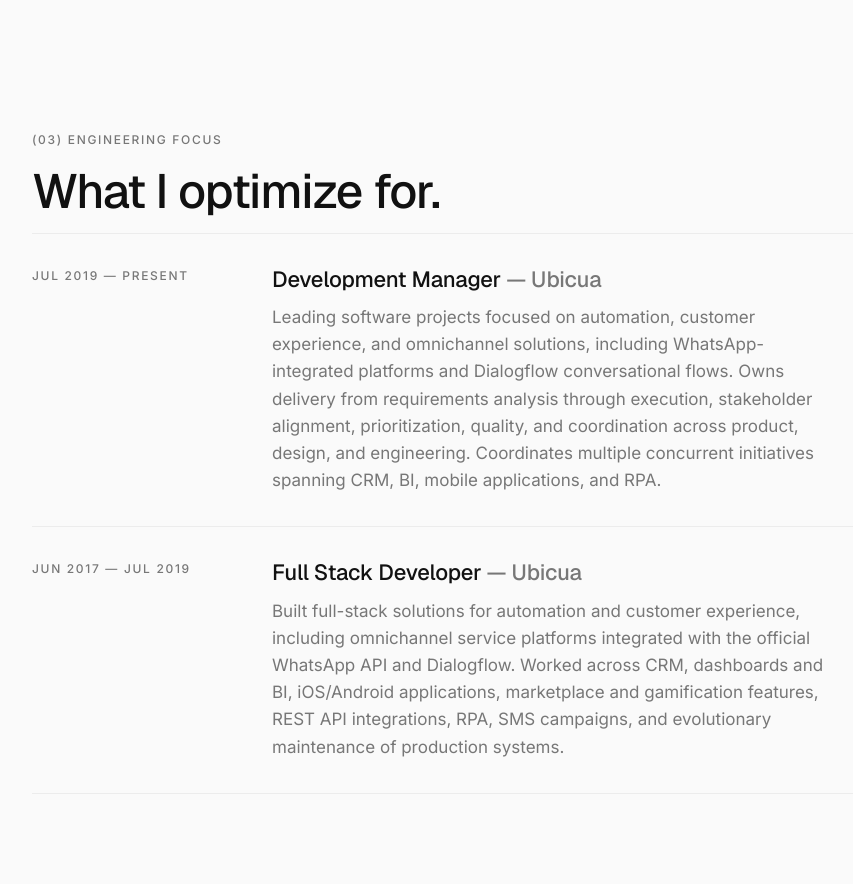
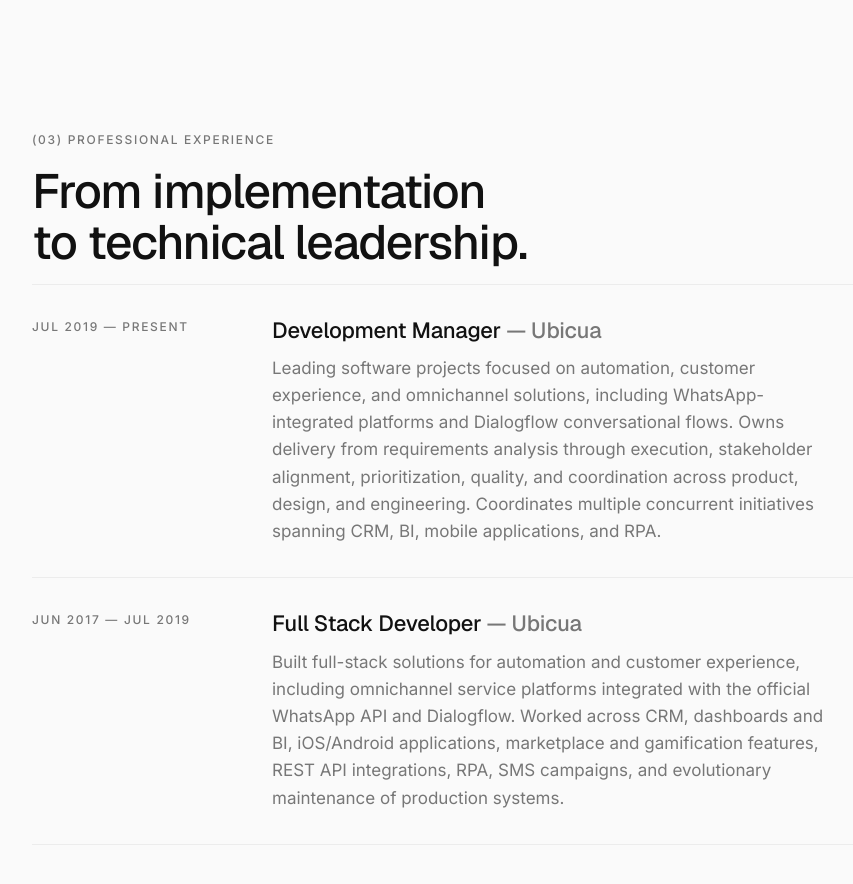
Before and after one commit to Bruno2K/bruno-portfolio, a Next.js app: page / in a window 1280 px wide. Shown: the part 3380-4264 px from the top of the page, without its empty margins (8-861 px from the left). Built offline with nearby package versions, Linux system fonts and the light colour scheme.

Commit message:
refactor: present verified work history as professional experience

```diff
--- a/src/components/sections/experience.tsx
+++ b/src/components/sections/experience.tsx
@@ -9,10 +9,13 @@ export function Experience() {
     <section id="experience" className="section-block">
       <Container>
         <Reveal>
-          <SectionHeading index="(03) Engineering Focus" title="What I optimize for." />
+          <SectionHeading
+            index="(03) Professional Experience"
+            title="From implementation to technical leadership."
+          />
           <div className="border-line mt-4 border-t">
             {experience.map((role) => (
-              <ExperienceItem key={role.company} role={role} />
+              <ExperienceItem key={`${role.company}-${role.title}`} role={role} />
             ))}
           </div>
         </Reveal>
```
